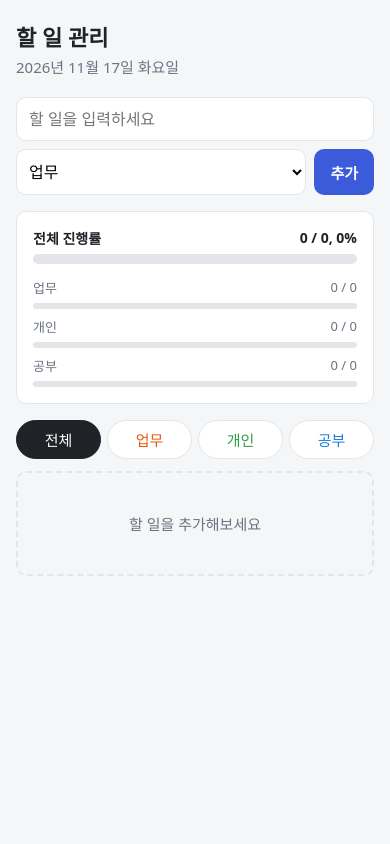
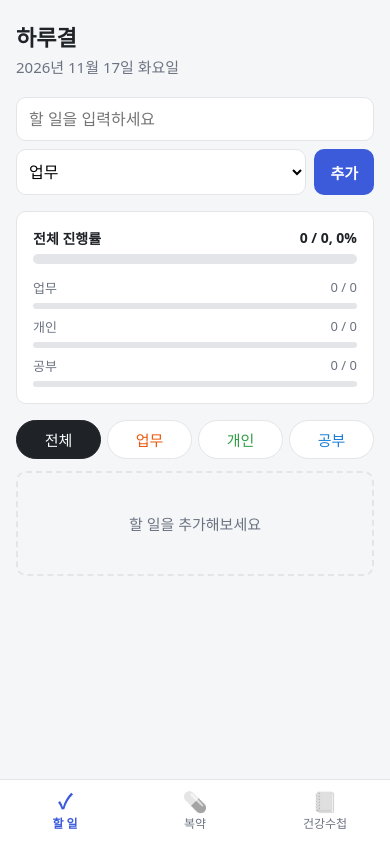
Before and after one commit to garryin7-cmd/todo, a plain HTML site: page index.html in a window 390 px wide. Drawn offline with Linux system fonts and the light colour scheme.

Commit message:
앱 이름을 하루결로 변경, 하단 탭(할 일/복약/건강수첩) 구조 추가
Co-Authored-By: Claude Opus 5.5 <noreply@anthropic.com>

```diff
--- a/app.js
+++ b/app.js
@@ -597,9 +597,33 @@ list.addEventListener('keydown', (event) => {
   else if (event.key === 'Escape') cancelEdit();
 });
 
+// ===== 하단 탭 (할 일 / 복약 / 건강수첩) =====
+const TAB_KEY = 'activeTab'; // 마지막으로 본 탭을 기억 (다시 열면 그 탭부터)
+const tabBar = document.getElementById('tab-bar');
+
+// 탭 전환: 해당 화면만 보이고, 탭 버튼 강조
+function showTab(name) {
+  document.querySelectorAll('.view').forEach((view) => {
+    view.hidden = view.dataset.view !== name;
+  });
+  tabBar.querySelectorAll('.tab').forEach((tab) => {
+    const active = tab.dataset.tab === name;
+    tab.classList.toggle('is-active', active);
+    tab.setAttribute('aria-selected', active);
+  });
+  try { localStorage.setItem(TAB_KEY, name); } catch (error) { /* 저장 실패해도 탭 전환은 됨 */ }
+}
+
+tabBar.addEventListener('click', (event) => {
+  const tab = event.target.closest('.tab');
+  if (tab) showTab(tab.dataset.tab);
+});
+
 // ===== 시작 =====
 showToday();
 render();
+const savedTab = localStorage.getItem(TAB_KEY);
+showTab(['todo', 'meds', 'health'].includes(savedTab) ? savedTab : 'todo');
 
 // PWA: 서비스 워커 등록 (오프라인 실행 + 앱 설치 가능하게)
 // 내 컴퓨터에서 index.html을 더블클릭해 열 때(file://)는 지원 안 되므로 건너뜀
--- a/index.html
+++ b/index.html
@@ -3,7 +3,7 @@
 <head>
   <meta charset="UTF-8">
   <meta name="viewport" content="width=device-width, initial-scale=1.0">
-  <title>할 일 관리</title>
+  <title>하루결</title>
   <link rel="stylesheet" href="style.css">
 
   <!-- PWA: 앱 설치 정보, 아이콘, 상단 바 색 -->
@@ -12,16 +12,19 @@
   <link rel="icon" type="image/png" sizes="32x32" href="icons/favicon-32.png">
   <link rel="apple-touch-icon" href="icons/apple-touch-icon.png">
   <meta name="apple-mobile-web-app-capable" content="yes">
-  <meta name="apple-mobile-web-app-title" content="할 일">
+  <meta name="apple-mobile-web-app-title" content="하루결">
 </head>
 <body>
   <main class="app">
 
-    <!-- 1. 제목 -->
+    <!-- 제목 (모든 탭 공통) -->
     <header class="app-header">
-      <h1>할 일 관리</h1>
+      <h1>하루결</h1>
       <p class="today" id="today"></p>
     </header>
+
+    <!-- ===== 탭 1: 할 일 ===== -->
+    <section class="view" id="view-todo" data-view="todo">
 
     <!-- 2. 입력 영역 -->
     <form class="todo-form" id="todo-form">
@@ -70,7 +73,32 @@
     <!-- 5. 할 일 목록 (app.js의 render()가 채움. 비어 있으면 안내 문구도 이 안에 그림) -->
     <ul class="todo-list" id="todo-list"></ul>
 
+    </section>
+
+    <!-- ===== 탭 2: 복약 (다음 단계에서 채움) ===== -->
+    <section class="view" id="view-meds" data-view="meds" hidden>
+      <div class="placeholder">💊<br>복약 기능은 곧 추가돼요</div>
+    </section>
+
+    <!-- ===== 탭 3: 건강수첩 (그다음 단계에서 채움) ===== -->
+    <section class="view" id="view-health" data-view="health" hidden>
+      <div class="placeholder">📒<br>건강수첩은 곧 추가돼요</div>
+    </section>
+
   </main>
+
+  <!-- 하단 탭 바 -->
+  <nav class="tab-bar" id="tab-bar" role="tablist">
+    <button type="button" class="tab" role="tab" data-tab="todo">
+      <span class="tab-icon">✓</span><span>할 일</span>
+    </button>
+    <button type="button" class="tab" role="tab" data-tab="meds">
+      <span class="tab-icon">💊</span><span>복약</span>
+    </button>
+    <button type="button" class="tab" role="tab" data-tab="health">
+      <span class="tab-icon">📒</span><span>건강수첩</span>
+    </button>
+  </nav>
 
   <!-- 토스트 알림 (추가/삭제/완료 시 2초간 표시) -->
   <div class="toast" id="toast" role="status" aria-live="polite"></div>
--- a/style.css
+++ b/style.css
@@ -271,11 +271,56 @@ body.is-dragging-page .drag-handle { cursor: grabbing; }
   border-radius: var(--radius);
 }
 
+/* ===== 하단 탭 바 ===== */
+:root { --tab-bar-height: 64px; }
+.app { padding-bottom: calc(var(--tab-bar-height) + 32px + env(safe-area-inset-bottom, 0px)); }
+
+.tab-bar {
+  position: fixed;
+  left: 0;
+  right: 0;
+  bottom: 0;
+  display: flex;
+  justify-content: center;
+  background: var(--card);
+  border-top: 1px solid var(--border);
+  padding-bottom: env(safe-area-inset-bottom, 0px);
+  z-index: 5;
+}
+.tab {
+  flex: 1;
+  max-width: 186px;
+  height: var(--tab-bar-height);
+  display: flex;
+  flex-direction: column;
+  align-items: center;
+  justify-content: center;
+  gap: 2px;
+  border: none;
+  background: none;
+  color: var(--text-sub);
+  font-size: 12px;
+}
+.tab-icon { font-size: 20px; line-height: 1; filter: grayscale(1); opacity: 0.6; }
+.tab.is-active { color: var(--primary); font-weight: 600; }
+.tab.is-active .tab-icon { filter: none; opacity: 1; }
+
+/* 아직 안 만든 탭 안내 */
+.placeholder {
+  text-align: center;
+  color: var(--text-sub);
+  padding: 64px 16px;
+  font-size: 15px;
+  line-height: 2;
+  border: 2px dashed var(--border);
+  border-radius: var(--radius);
+}
+
 /* ===== 토스트 알림 ===== */
 .toast {
   position: fixed;
   left: 50%;
-  bottom: calc(24px + env(safe-area-inset-bottom, 0px));
+  bottom: calc(var(--tab-bar-height) + 16px + env(safe-area-inset-bottom, 0px)); /* 탭 바 위에 */
   transform: translate(-50%, 20px);
   max-width: calc(100% - 32px);
   padding: 10px 18px;
@@ -358,7 +403,7 @@ body.is-dragging-page .drag-handle { cursor: grabbing; }
 
 /* ===== 좁은 화면 (휴대폰) ===== */
 @media (max-width: 480px) {
-  .app { padding-top: 20px; }
+  .app { padding-top: 20px; padding-bottom: calc(var(--tab-bar-height) + 24px + env(safe-area-inset-bottom, 0px)); }
   .app-header h1 { font-size: 22px; }
 
   /* 입력창은 한 줄 전체, 카테고리와 추가 버튼은 그 아래 */
--- a/sw.js
+++ b/sw.js
@@ -2,7 +2,7 @@
 // 방식: 인터넷이 되면 항상 최신 파일을 받아오고(그리고 캐시 갱신), 안 되면 캐시에서 꺼내 씀
 // → git push 한 수정 사항이 바로 반영되면서도 오프라인에서 동작
 
-const CACHE_NAME = 'todo-v1';
+const CACHE_NAME = 'harugyeol-v2'; // 파일 구성이 바뀌면 숫자를 올림
 const APP_FILES = [
   './',
   './index.html',
```
Also changed, not shown: manifest.json.
